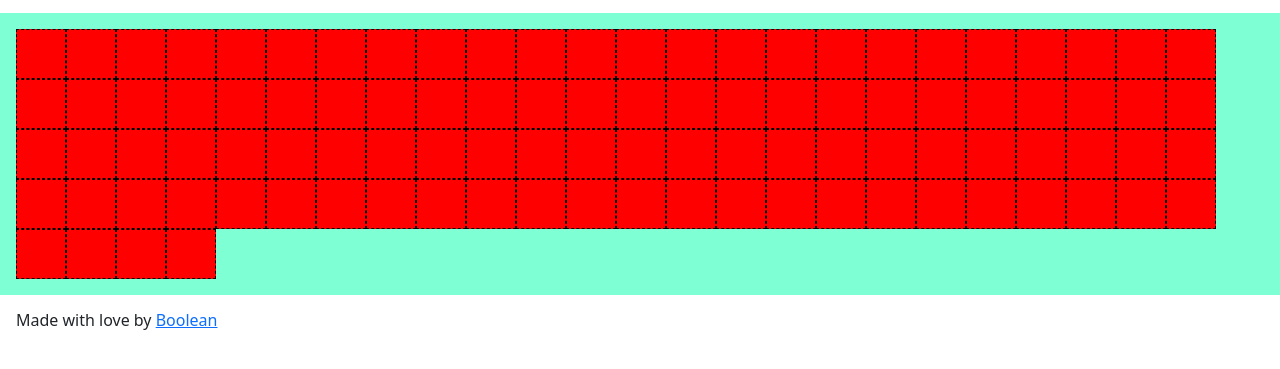
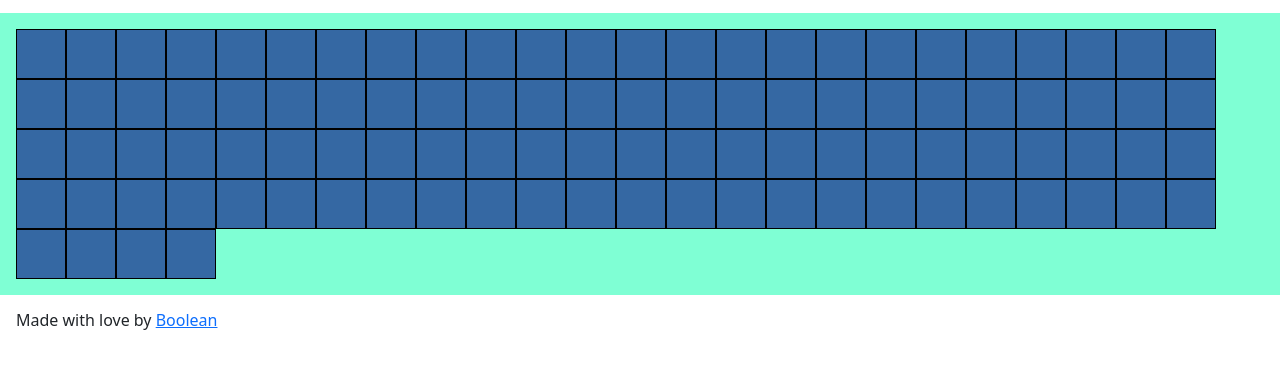
Before and after one commit to stefanopriolo/js-campominato-grid, a plain HTML site: page index.html in a window 1280 px wide. Both pictures are taken after a click on the button "Play". Shown: the part 99-468 px from the top of the page. Drawn offline with nearby package versions, Linux system fonts and the light colour scheme.

Commit message:
campominato html-css-js

```diff
--- a/css/style.css
+++ b/css/style.css
@@ -13,6 +13,6 @@
 .grid-square {
     width: 50px;
     height: 50px;
-    background-color: red;
-    border: 1px dashed black;
+    background-color: rgba(5, 5, 131, 0.603);
+    border: 1px solid black;
 }
--- a/js/main.js
+++ b/js/main.js
@@ -40,6 +40,10 @@ function onBtnClick() {
   const div = document.querySelector("div.bg-gridcolor");
   for (let i = 0; i < grid.length; i++) {
     div.append(grid[i]);
+    grid[i].addEventListener("click", function () {
+      grid[i].style.backgroundColor = "#7fffd4";
+      console.log(`Hai premuto la cella ${i}`);
+    });
   }
 }
 
```
